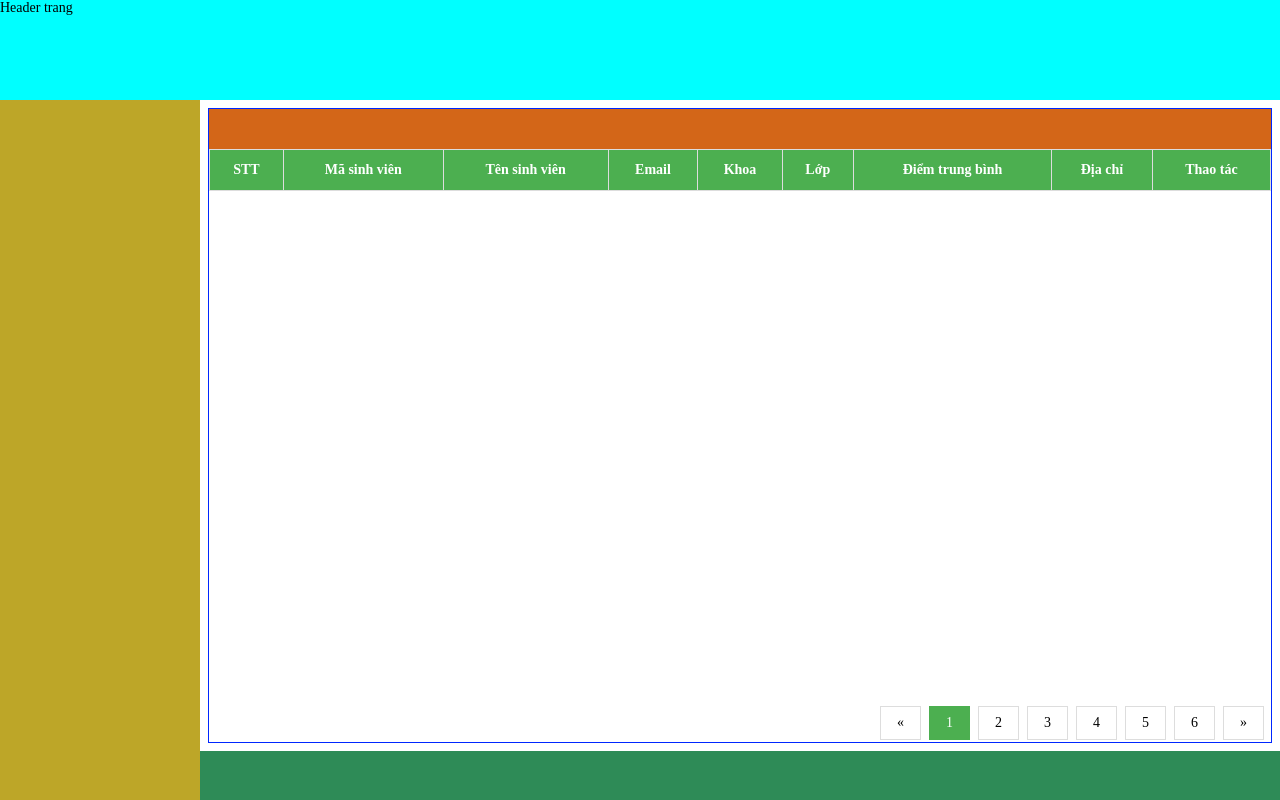
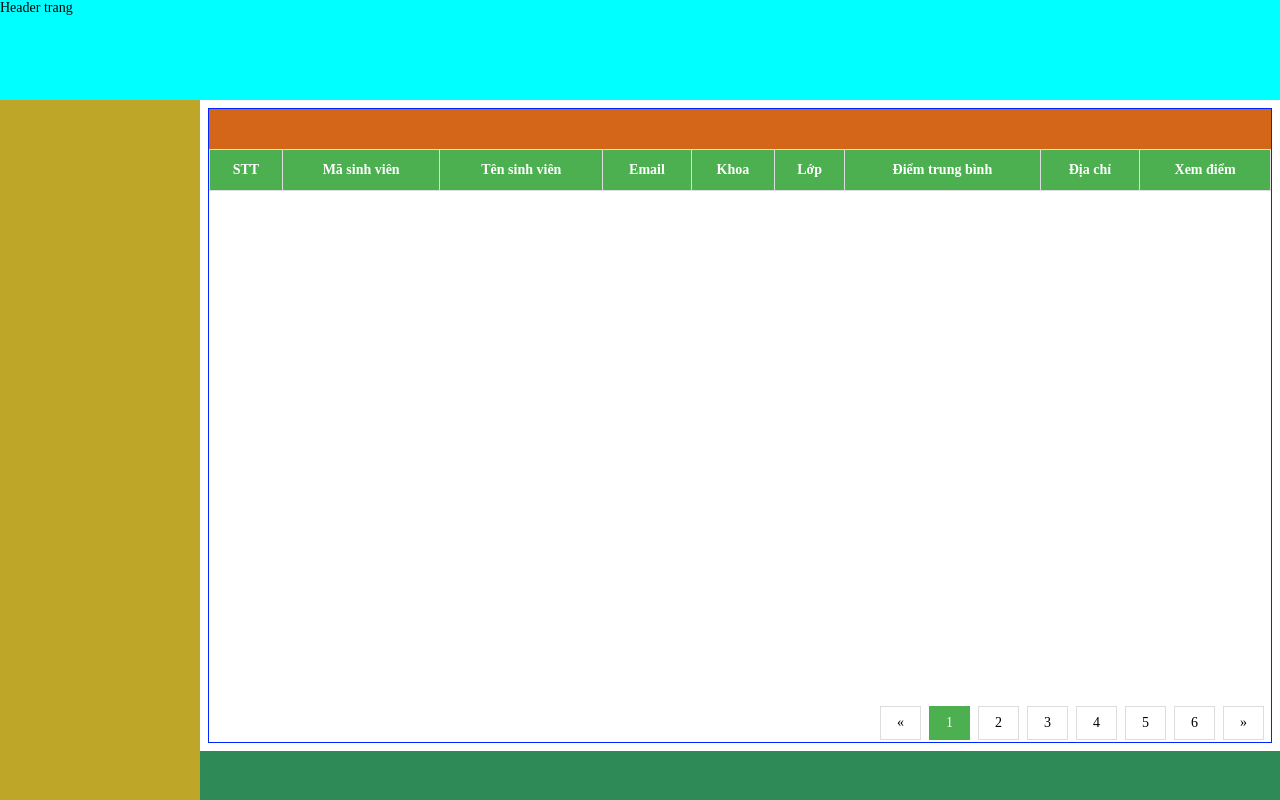
Before and after one commit to ThanhTrungGVC/demo-aspnet, a plain HTML site: page ManagementStudent/wwwroot/index.html in a window 1280 px wide. Drawn offline with Linux system fonts and the light colour scheme; no server answers.

Commit message:
Thay đổi thuộc tính bảng sinh viên: Thao tác -> xem điểm

```diff
--- a/ManagementStudent/wwwroot/index.html
+++ b/ManagementStudent/wwwroot/index.html
@@ -50,7 +50,7 @@
                                 <th>Lớp</th>
                                 <th>Điểm trung bình</th>
                                 <th>Địa chỉ</th>
-                                <th>Thao tác</th>
+                                <th>Xem điểm</th>
                             </tr>
                         </thead>
 
```
